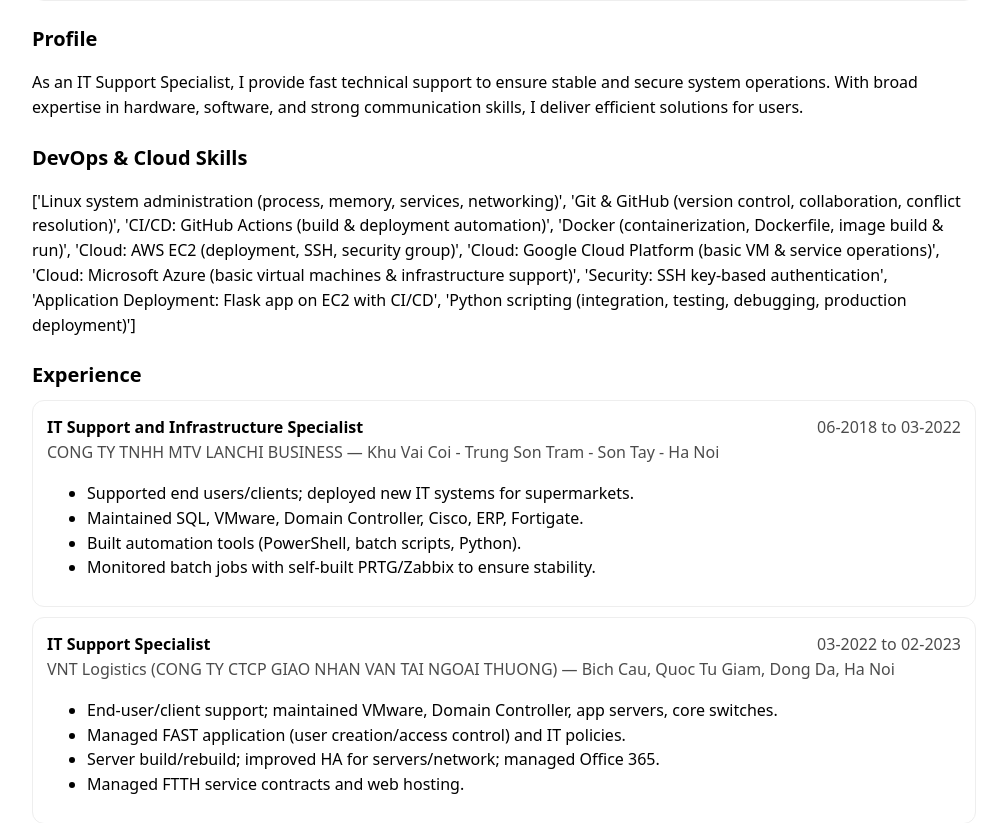
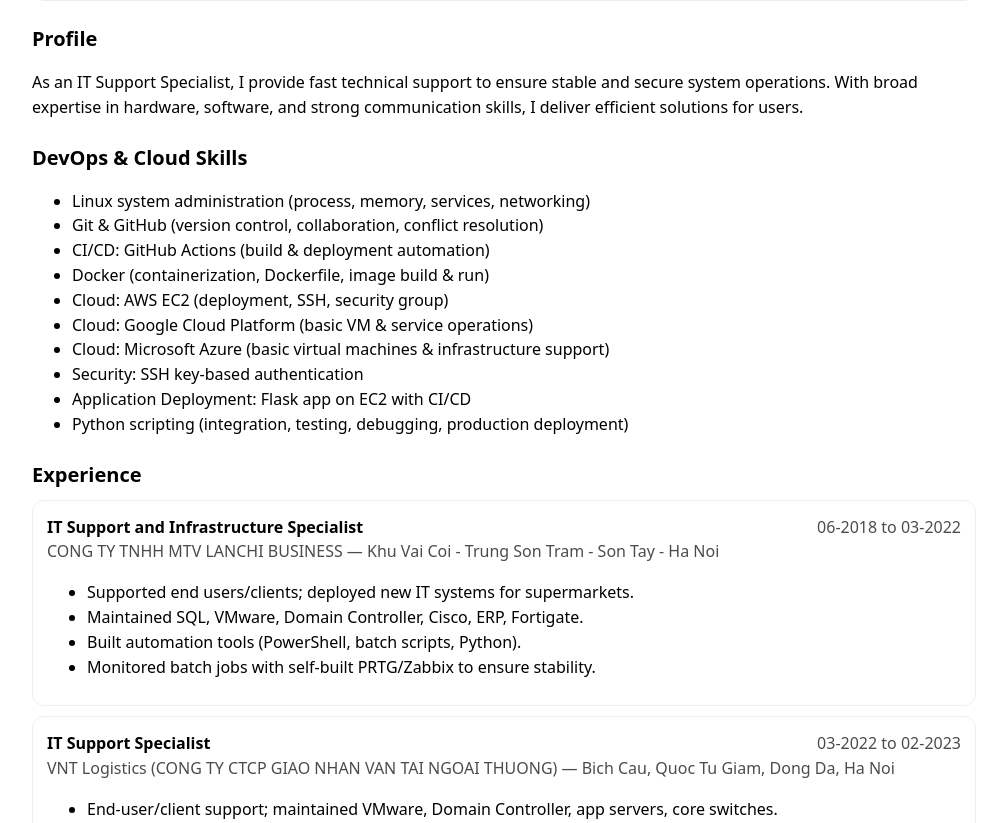
Before and after one commit to ryansmatthew/CVweb, a Flask app: page / in a window 1280 px wide. Shown: the part 576-1399 px from the top of the page, without its empty margins (136-1143 px from the left). Run offline with Flask 3, Linux system fonts and the light colour scheme.

Commit message:
fixing string tag devops skills

```diff
--- a/templates/index.html
+++ b/templates/index.html
@@ -63,8 +63,13 @@
     <!-- Devops-Skills -->
     <section id="devopsskills">
       <h2>DevOps & Cloud Skills</h2>
-      <p>{{ data.devopsskills }}</p>
+      <ul class="skill-list">
+        {% for skill in data.devopsskills %}
+          <li>{{ skill }}</li>
+        {% endfor %}
+      </ul>
     </section>
+
 
     <!-- Experience -->
     <section id="experience">
```
